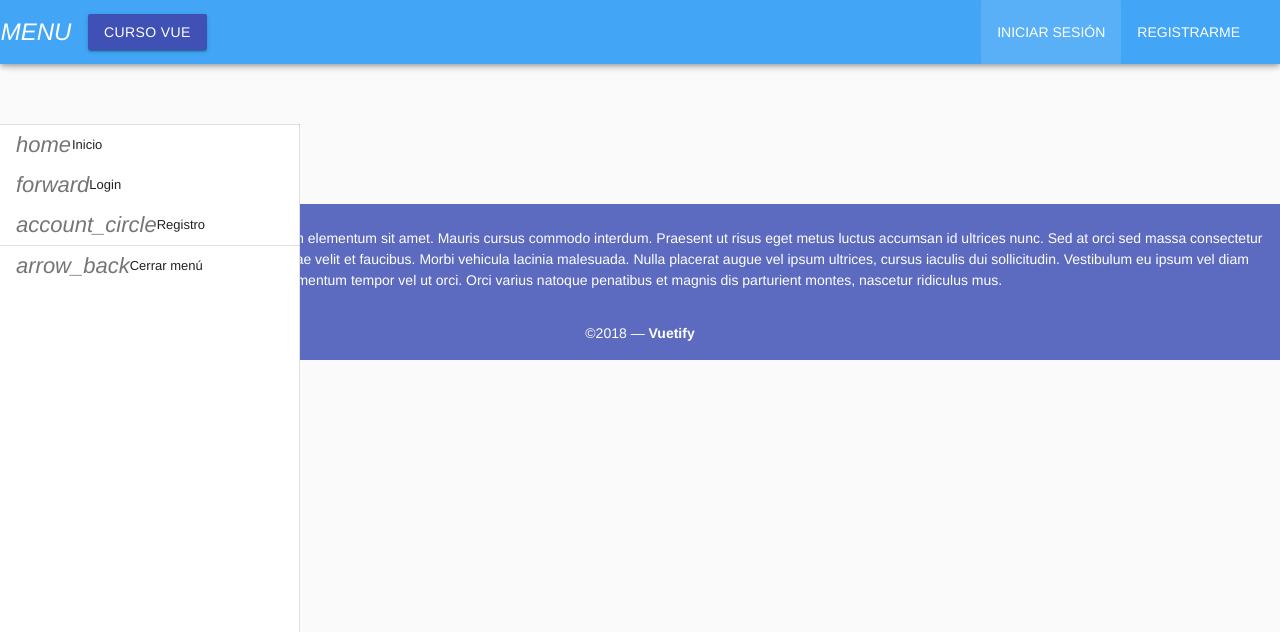
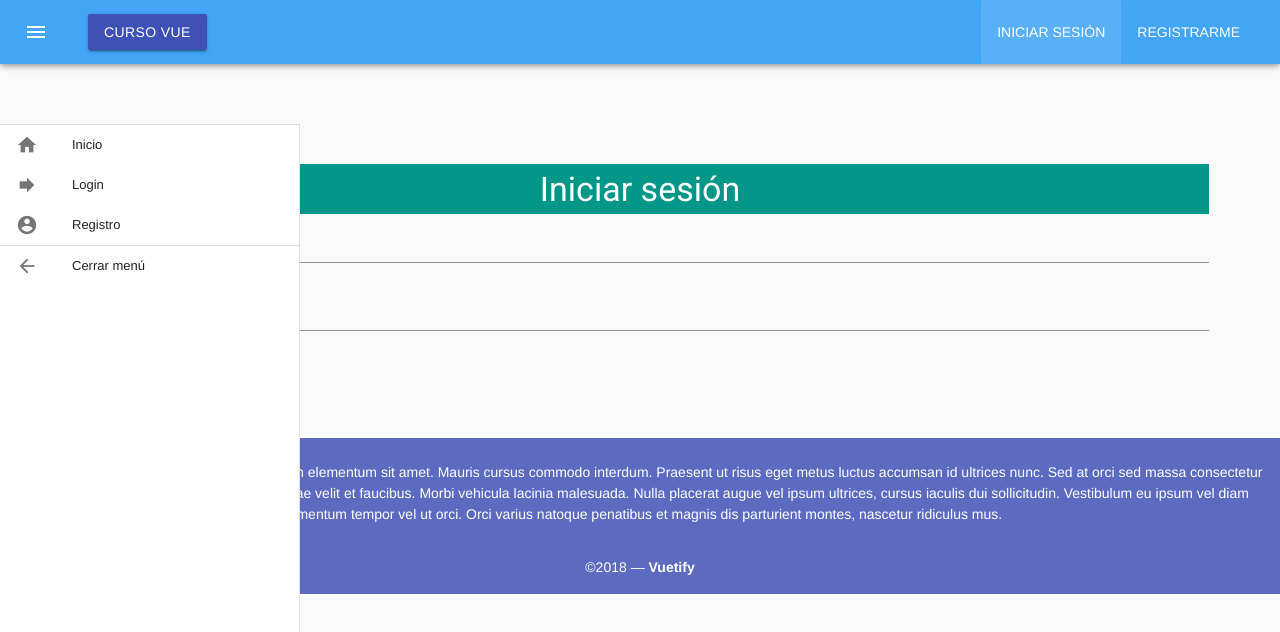
Before and after one commit to satoblacksato/bookstore, a Vue app in the folder bookstore/: page /#/login in a window 1280 px wide. Shown: the top 632 px of the page. Built offline with nearby package versions, Linux system fonts and the light colour scheme.

Commit message:
register

```diff
--- a/bookstore/index.html
+++ b/bookstore/index.html
@@ -4,6 +4,7 @@
     <meta charset="utf-8">
     <meta name="viewport" content="width=device-width,initial-scale=1.0">
     <title>bookstore</title>
+    <link href='https://fonts.googleapis.com/css?family=Roboto:300,400,500,700|Material+Icons' rel="stylesheet">
   </head>
   <body>
     <div id="app"></div>
--- /dev/null
+++ b/bookstore/src/components/Login.vue
@@ -0,0 +1,15 @@
+<template>
+	<auth-form action='login' v-on:process="login($event)"/>
+</template>
+<script>
+	import AuthForm from "@/forms/Auth";
+	export default{
+		name: "login",
+		components:{ AuthForm },
+		methods:{
+			login(user){
+				console.log(user);
+			}
+		}
+	}
+</script>
--- /dev/null
+++ b/bookstore/src/components/Register.vue
@@ -0,0 +1,32 @@
+<template>
+	<auth-form action='register' v-on:process="register($event)"/>
+</template>
+<script>
+	import AuthForm from "@/forms/Auth";
+	import {db} from '@/main';
+	export default{
+		name: "register",
+		components:{ AuthForm },
+		methods:{
+			register(user){
+				console.log(user);
+				this.$store.dispatch('firebaseRegister',user)
+				.then((userRegistered)=>{
+					const data={
+						uid:userRegistered.uid,
+						email:user.email,
+						role:'customer'
+					};
+					db.collection('users')
+						.doc(userRegistered.uid).set(data)
+						.then(()=>{
+							this.$store.commit('setRole',data.role);
+							this.$router.push('/');
+						});
+				}).catch((error)=>{
+					console.log(error);
+				})
+			}
+		}
+	}
+</script>
--- /dev/null
+++ b/bookstore/src/forms/Auth.vue
@@ -0,0 +1,82 @@
+<template>
+    <div>
+      <v-jumbotron color="teal" dark height="50px">
+        <v-container fill-height>
+          <v-layout align-center>
+            <v-flex text-xs-center>
+              <h3 class="display-1">
+                {{ $t(`${action}.title`) }}
+              </h3>
+            </v-flex>
+          </v-layout>
+        </v-container>
+      </v-jumbotron>
+
+      <v-form id="nativeForm" v-model="valid">
+        <v-text-field
+          :label="$t('auth.email')"
+          v-model="email"
+          :rules="emailRules"
+          name="email"
+        />
+
+        <v-text-field
+          :label="$t('auth.password')"
+          v-model="password"
+          :rules="passwordRules"
+          name="password"
+          type="password"
+        />
+
+        <v-text-field
+          v-if="action === 'register'"
+          :label="$t('auth.password_confirmation')"
+          v-model="password_confirmation"
+          :rules="passwordConfirmationRules"
+          name="password_confirmation"
+          type="password"
+        />
+
+        <v-btn @click="submit" color="teal" dark :disabled="!valid">
+          {{ $t(`${action}.submit`) }}
+        </v-btn>
+
+      </v-form>
+
+    </div>
+</template>
+
+<script>
+	export default {
+		name: "auth-form",
+    props: {
+		  action: ''
+    },
+    data () {
+		  return {
+		    valid: false,
+        email: '',
+        emailRules: [
+          (v) => !!v || this.$t('validations.required', {field: 'E-mail'}),
+          (v) => /^\w+([\.-]?\w+)*@\w+([\.-]?\w+)*(\.\w{2,3})+$/.test(v) || this.$t('validations.email', {field: 'E-mail'})
+        ],
+        password: '',
+        passwordRules: [
+          (v) => !!v || this.$t('validations.required', {field: 'Password'}),
+          (v) => v.length >= 6 || this.$t('validations.minLength', {field: 'Password', length: 6})
+        ],
+        password_confirmation: '',
+        passwordConfirmationRules: [
+          (v) => !!v || this.$t('validations.required', {field: 'Password'}),
+          (v) => v.length >= 6 || this.$t('validations.minLength', {field: 'Password', length: 6}),
+          (v) => v === this.password || this.$t('validations.password_confirmation'),
+        ]
+      }
+    },
+    methods: {
+		  submit () {
+		    this.$emit('process', {email: this.email, password: this.password});
+      }
+    }
+	}
+</script>
--- /dev/null
+++ b/bookstore/src/modules/auth.js
@@ -0,0 +1,48 @@
+import firebase from 'firebase';
+
+export default {
+  state: {
+    user: null,
+    role: 'guest',
+    logged: false
+  },
+  actions: {
+    firebaseRegister: ({commit}, user) => {
+      return firebase.auth().createUserWithEmailAndPassword(user.email, user.password);
+    },
+    firebaseLogin: ({commit}, user) => {
+      return firebase.auth().signInWithEmailAndPassword(user.email, user.password);
+    },
+    firebaseLogout: () => {
+      return firebase.auth().signOut();
+    }
+  },
+  mutations: {
+    setUser: (state, user) => {
+      if ( user ) {
+        state.user = {
+          uid: user.uid,
+          email: user.email
+        };
+        state.logged = true;
+      } else {
+        state.user = null;
+        state.logged = false;
+      }
+    },
+    setRole: (state, role) => {
+      state.role = role;
+    }
+  },
+  getters: {
+    logged: (state) => {
+      return !!state.user;
+    },
+    role: (state) => {
+      return state.role;
+    },
+    isCustomer: (state) => {
+      return state.role === 'customer';
+    }
+  }
+}
--- a/bookstore/src/router/index.js
+++ b/bookstore/src/router/index.js
@@ -1,7 +1,8 @@
 import Vue from 'vue'
 import Router from 'vue-router'
 import Home from '@/components/Home'
-
+import Register from '@/components/Register'
+import Login from '@/components/Login'
 Vue.use(Router)
 
 export default new Router({
@@ -11,6 +12,18 @@ export default new Router({
       name: 'home',
       component: Home,
       meta:{Auth:false, title:'Inicio'}
+    },
+     {
+      path: '/register',
+      name: 'register',
+      component: Register,
+      meta:{Auth:false, title:'Register'}
+    },
+     {
+      path: '/login',
+      name: 'login',
+      component: Login,
+      meta:{Auth:false, title:'Login'}
     }
   ]
 })
--- a/bookstore/src/store/index.js
+++ b/bookstore/src/store/index.js
@@ -1,6 +1,9 @@
 import Vue from 'vue';
 import Vuex from 'vuex';
 Vue.use(Vuex);
+
+import authModule from '@/modules/auth';
+
 export default new Vuex.Store({
 	state:{
 		processing:false,
@@ -27,6 +30,6 @@ export default new Vuex.Store({
 		}
 	},
 	modules:{
-
+		authModule
 	}
 });
```
